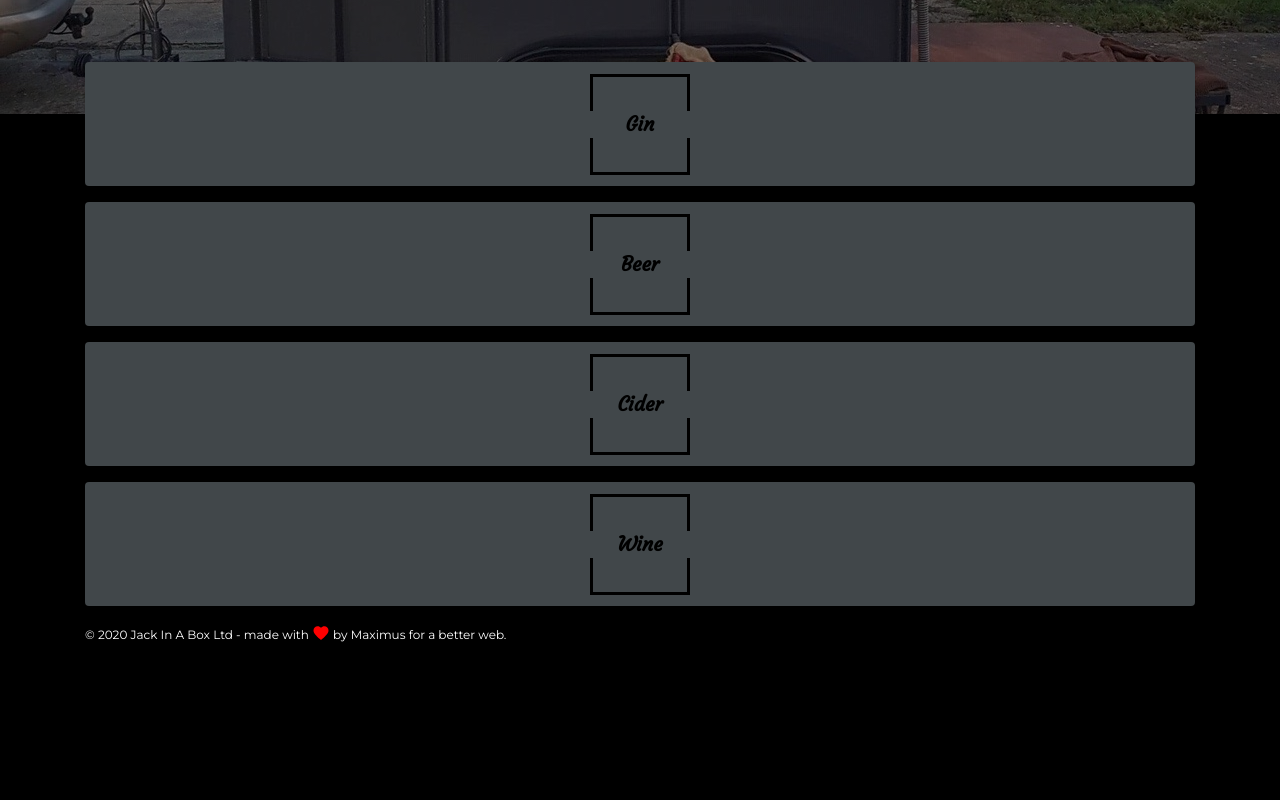
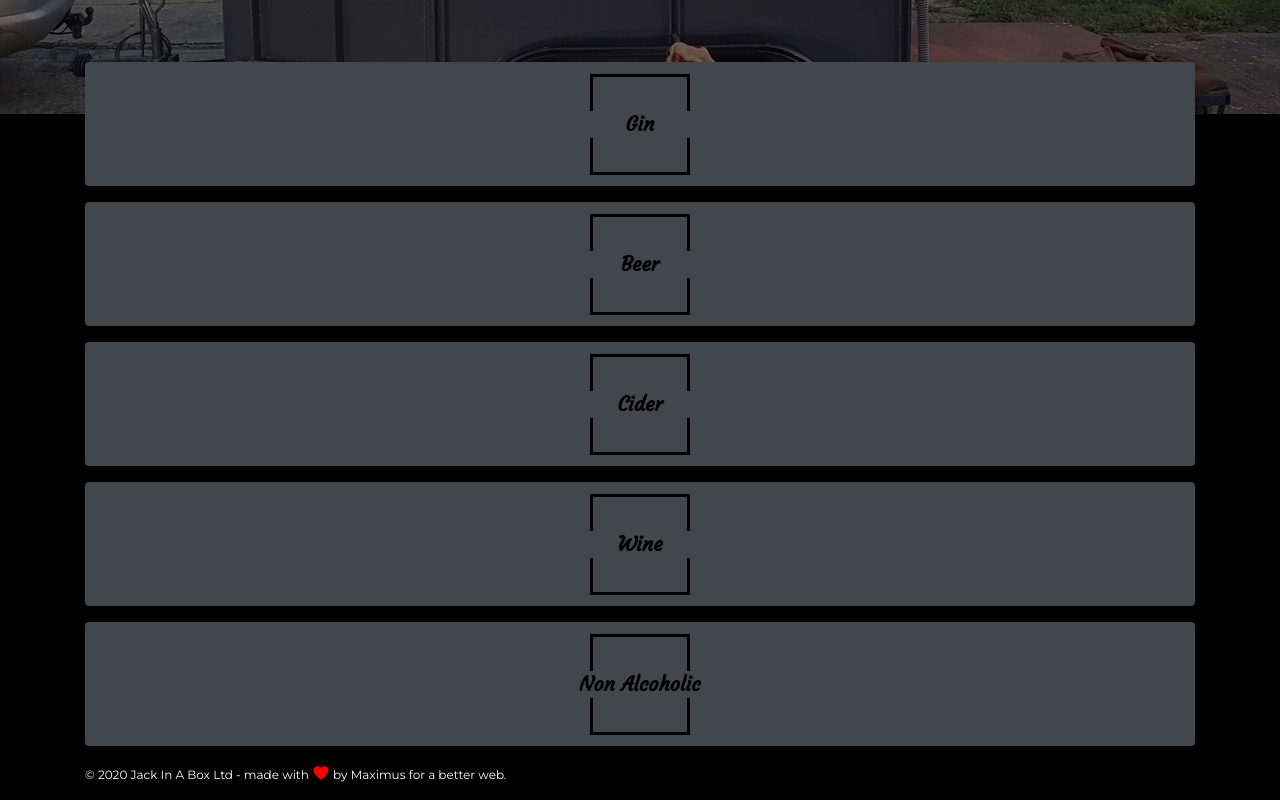
Before and after one commit to sdeagh/jackinabox, a React (Create React App) app: page /drinks in a window 1280 px wide. Shown: the part 246-1046 px from the top of the page. Before the commit the page ends 906 px from the top, so only its background shows below. Built offline with nearby package versions, Linux system fonts and the light colour scheme.

Commit message:
adding non alcoholic

```diff
--- a/src/Drinks/Drinks.jsx
+++ b/src/Drinks/Drinks.jsx
@@ -13,6 +13,7 @@ import beers from './beers';
 import gins from './gins';
 import ciders from './ciders';
 import wines from './wines';
+import nonAlcoholic from './nonalcholic';
 
 import drinksStyle from './DrinksStyle';
 import BackgroundImage from '../assets/img/jackbox1.jpg';
@@ -46,6 +47,7 @@ function Drinks() {
             <DrinksList drinks={beers} title="Beer" />
             <DrinksList drinks={ciders} title="Cider" />
             <DrinksList drinks={wines} title="Wine" />
+            <DrinksList drinks={nonAlcoholic} title="Non Alcoholic" />
 
           </Grid>
         </div>
--- a/src/Drinks/nonalcholic.js
+++ b/src/Drinks/nonalcholic.js
@@ -18,7 +18,7 @@ const nonAlcoholic = [
     name: 'Fruit Juices',
   },
   {
-    name: 'Non-alcoholic Beer',
+    name: 'Non Alcoholic Beer',
   },
   {
     name: 'Bottled Water',
```
